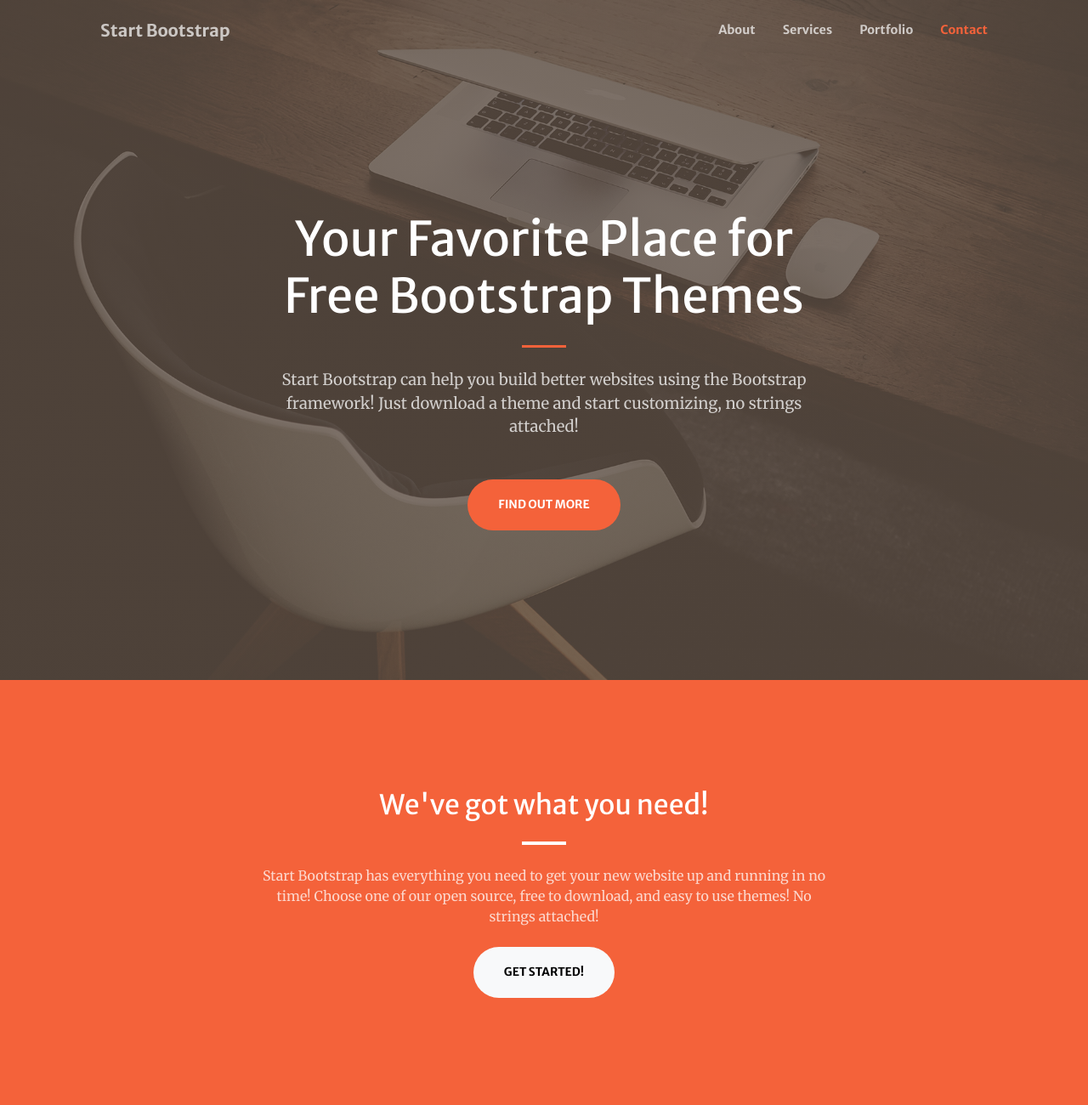
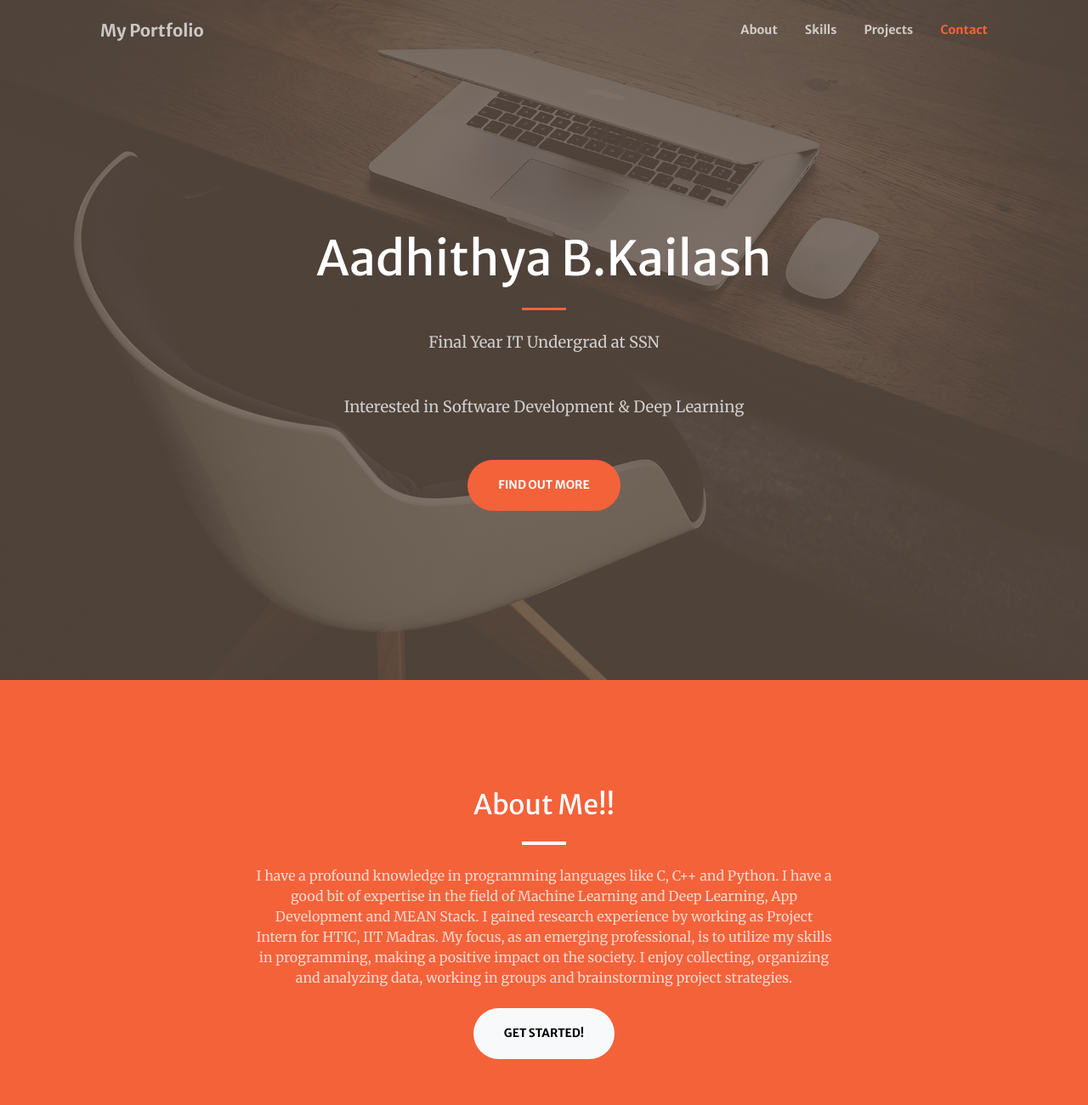
Before and after one commit to klaadhithya/klaadhithya.github.io, a plain HTML site: page index.html in a window 1280 px wide. Shown: the top 1300 px of the page at 85% size. Drawn offline with nearby package versions, Linux system fonts and the light colour scheme; some packages are replaced by stand-ins of ours; a script that the page names is missing.

Commit message:
Added Navigation Bar,Home Page & About Section

```diff
--- a/index.html
+++ b/index.html
@@ -5,7 +5,7 @@
         <meta name="viewport" content="width=device-width, initial-scale=1, shrink-to-fit=no" />
         <meta name="description" content="" />
         <meta name="author" content="" />
-        <title>Creative - Start Bootstrap Theme</title>
+        <title>Portfolio-Aadhithya</title>
         <!-- Favicon-->
         <link rel="icon" type="image/x-icon" href="assets/favicon.ico" />
         <!-- Bootstrap Icons-->
@@ -22,13 +22,13 @@
         <!-- Navigation-->
         <nav class="navbar navbar-expand-lg navbar-light fixed-top py-3" id="mainNav">
             <div class="container px-4 px-lg-5">
-                <a class="navbar-brand" href="#page-top">Start Bootstrap</a>
+                <a class="navbar-brand" href="#page-top">My Portfolio</a>
                 <button class="navbar-toggler navbar-toggler-right" type="button" data-bs-toggle="collapse" data-bs-target="#navbarResponsive" aria-controls="navbarResponsive" aria-expanded="false" aria-label="Toggle navigation"><span class="navbar-toggler-icon"></span></button>
                 <div class="collapse navbar-collapse" id="navbarResponsive">
                     <ul class="navbar-nav ms-auto my-2 my-lg-0">
                         <li class="nav-item"><a class="nav-link" href="#about">About</a></li>
-                        <li class="nav-item"><a class="nav-link" href="#services">Services</a></li>
-                        <li class="nav-item"><a class="nav-link" href="#portfolio">Portfolio</a></li>
+                        <li class="nav-item"><a class="nav-link" href="#skills">Skills</a></li>
+                        <li class="nav-item"><a class="nav-link" href="#projects">Projects</a></li>
                         <li class="nav-item"><a class="nav-link" href="#contact">Contact</a></li>
                     </ul>
                 </div>
@@ -39,11 +39,12 @@
             <div class="container px-4 px-lg-5 h-100">
                 <div class="row gx-4 gx-lg-5 h-100 align-items-center justify-content-center text-center">
                     <div class="col-lg-8 align-self-end">
-                        <h1 class="text-white font-weight-bold">Your Favorite Place for Free Bootstrap Themes</h1>
+                        <h1 class="text-white font-weight-bold">Aadhithya B.Kailash</h1>
                         <hr class="divider" />
                     </div>
                     <div class="col-lg-8 align-self-baseline">
-                        <p class="text-white-75 mb-5">Start Bootstrap can help you build better websites using the Bootstrap framework! Just download a theme and start customizing, no strings attached!</p>
+                        <p class="text-white-75 mb-5">Final Year IT Undergrad at SSN</p>
+                        <p class="text-white-75 mb-5">Interested in Software Development & Deep Learning</p>
                         <a class="btn btn-primary btn-xl" href="#about">Find Out More</a>
                     </div>
                 </div>
@@ -54,16 +55,21 @@
             <div class="container px-4 px-lg-5">
                 <div class="row gx-4 gx-lg-5 justify-content-center">
                     <div class="col-lg-8 text-center">
-                        <h2 class="text-white mt-0">We've got what you need!</h2>
+                        <h2 class="text-white mt-0">About Me!!</h2>
                         <hr class="divider divider-light" />
-                        <p class="text-white-75 mb-4">Start Bootstrap has everything you need to get your new website up and running in no time! Choose one of our open source, free to download, and easy to use themes! No strings attached!</p>
-                        <a class="btn btn-light btn-xl" href="#services">Get Started!</a>
+                        <p class="text-white-75 mb-4"> I have a profound knowledge in programming languages like C, C++ and Python. I
+                            have a good bit of expertise in the field of Machine Learning and Deep Learning, App
+                            Development and MEAN Stack. I gained research experience by working as Project Intern for
+                            HTIC, IIT Madras. My focus, as an emerging professional, is to utilize my skills in programming, making a positive
+                            impact on the society. I enjoy collecting, organizing and analyzing data, working in
+                            groups and brainstorming project strategies.</p>
+                        <a class="btn btn-light btn-xl" href="#skills">Get Started!</a>
                     </div>
                 </div>
             </div>
         </section>
-        <!-- Services-->
-        <section class="page-section" id="services">
+        <!-- Skills-->
+        <section class="page-section" id="skills">
             <div class="container px-4 px-lg-5">
                 <h2 class="text-center mt-0">At Your Service</h2>
                 <hr class="divider" />
@@ -99,8 +105,8 @@
                 </div>
             </div>
         </section>
-        <!-- Portfolio-->
-        <div id="portfolio">
+        <!-- Projects-->
+        <div id="projects">
             <div class="container-fluid p-0">
                 <div class="row g-0">
                     <div class="col-lg-4 col-sm-6">
```
